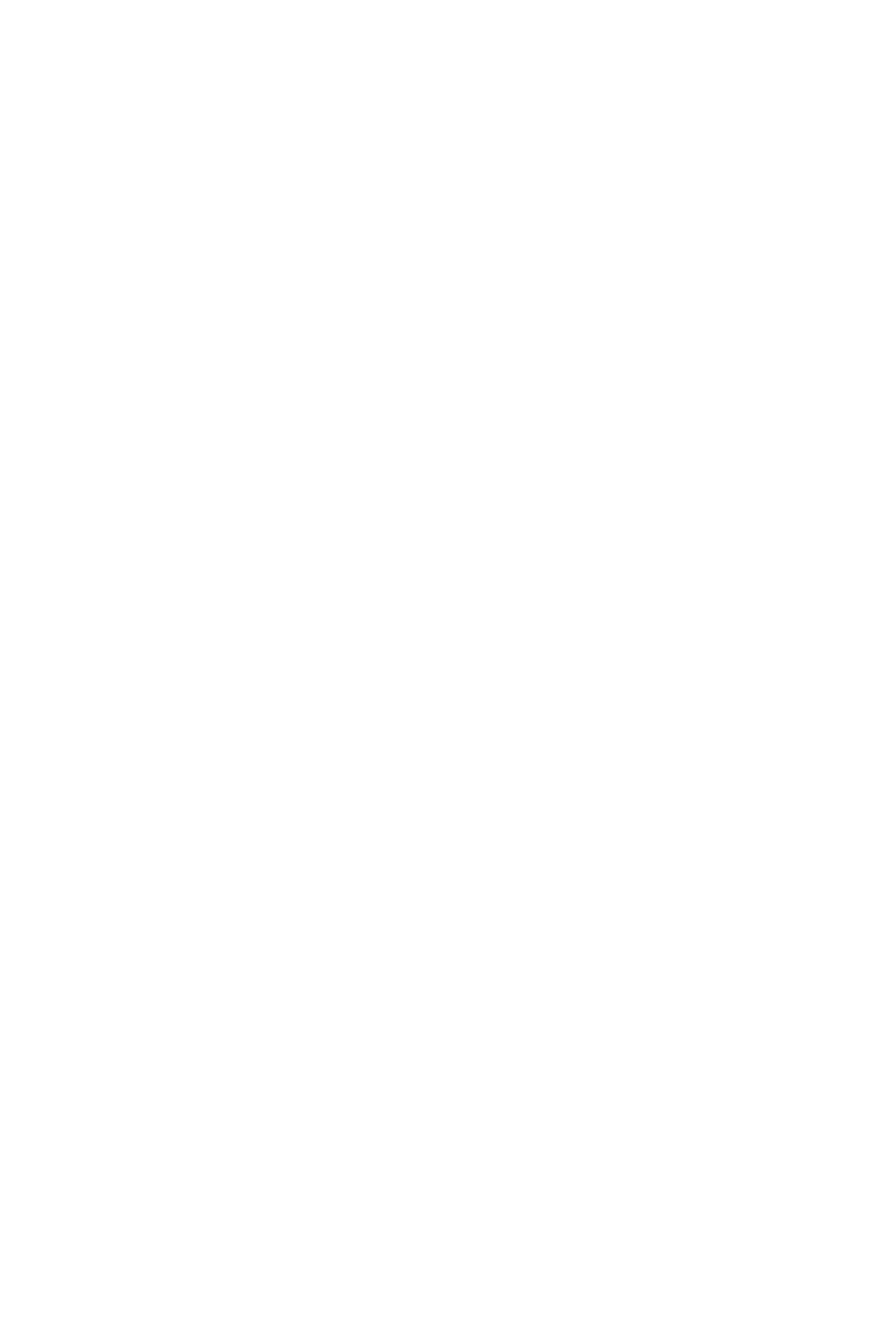
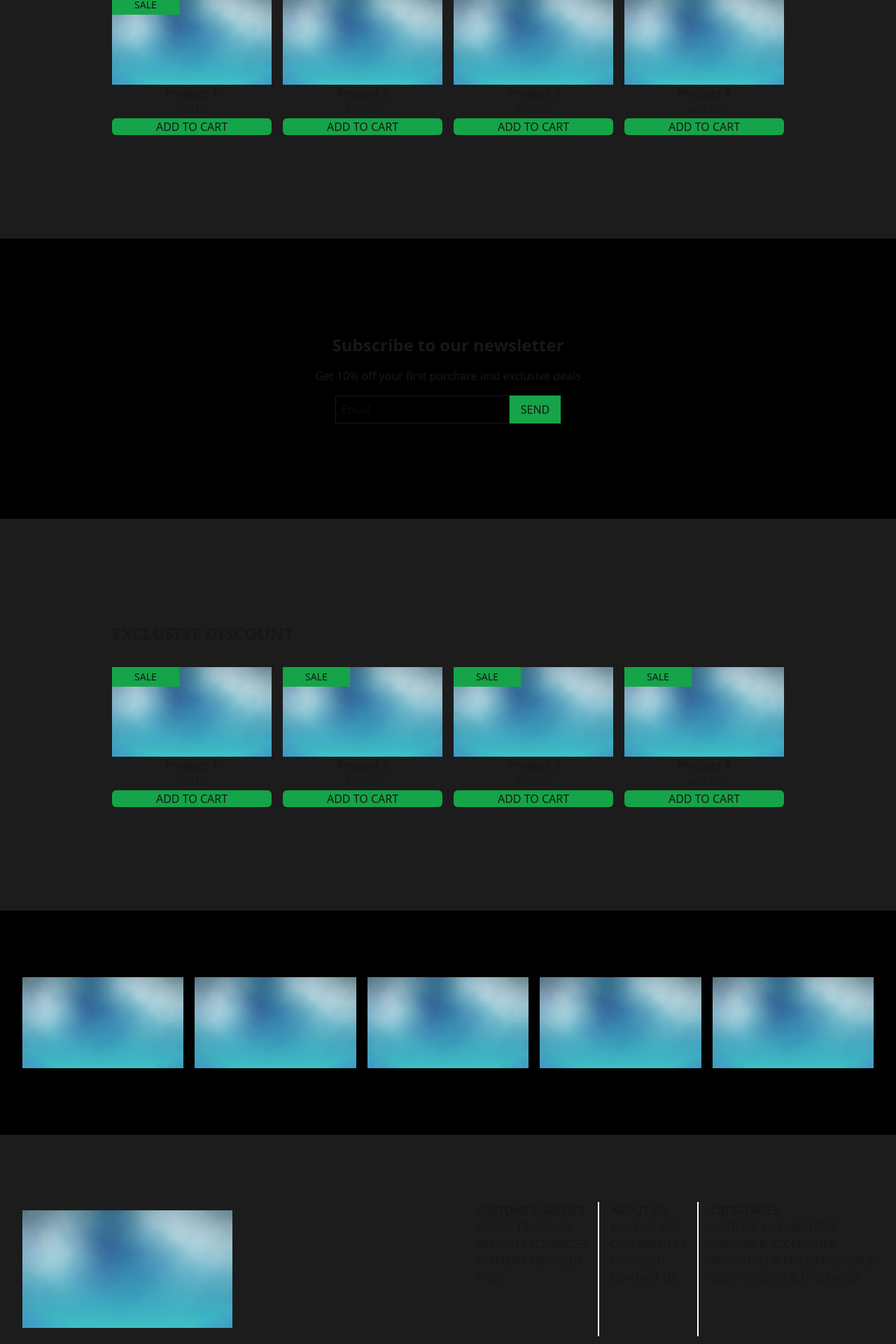
Before and after one commit to JhojanRop/404-tech-frontend, a Next.js app: page / in a window 1280 px wide. Shown: the part 779-2699 px from the top of the page at 70% size. Before the commit the page ends 800 px from the top, so only its background shows below. Built offline with nearby package versions, Linux system fonts and the light colour scheme; a web font is replaced by a local one.

Commit message:
Agrego componentes del Home

```diff
--- a/src/app/page.tsx
+++ b/src/app/page.tsx
@@ -1,6 +1,22 @@
+// Importo componentes del Home
+import Navbar from "@/components/home/navbar";
+import Hero from "@/components/home/hero";
+import Bestsellers from "@/components/home/bestsellers";
+import Newsletter from "@/components/home/newsletter";
+import Exclusive from "@/components/home/exclusivediscounts";
+import Brands from "@/components/home/brands";
+import Footer from "@/components/home/footer";
+
 export default function Home() {
   return (
     <>
+      <Navbar />
+      <Hero />
+      <Bestsellers />
+      <Newsletter />
+      <Exclusive />
+      <Brands />
+      <Footer />
     </>
   );
 }
--- /dev/null
+++ b/src/components/home/bestsellers.tsx
@@ -0,0 +1,41 @@
+import Card from "../ui/Card";
+
+const Bestsellers = () => {
+    return (
+        <div className="flex flex-col items-center justify-center gap-8 h-[70vh] bg-[#1c1c1c]">
+            <div className="flex flex-col items-start w-3/4">
+                <h2 className="font-bold text-2xl">BEST SELLERS</h2>
+            </div>
+            <div className="w-3/4">
+                <div className="grid grid-cols-4 gap-4">
+                    <Card
+                        image="/image-test.jpg"
+                        title="Product 1"
+                        price="$10.00"
+                        sale={true}
+                    />
+                    <Card
+                        image="/image-test.jpg"
+                        title="Product 2"
+                        price="$20.00"
+                        sale={false}
+                    />
+                    <Card
+                        image="/image-test.jpg"
+                        title="Product 3"
+                        price="$30.00"
+                        sale={false}
+                    />
+                    <Card
+                        image="/image-test.jpg"
+                        title="Product 4"
+                        price="$40.00"
+                        sale={false}
+                    />
+                </div>
+            </div>
+        </div>
+    )
+}
+
+export default Bestsellers;
--- /dev/null
+++ b/src/components/home/brands.tsx
@@ -0,0 +1,23 @@
+const Brands = () => {
+    return (
+        <div className="grid grid-cols-5 gap-4 py-12 px-8 w-full justify-center items-center h-[40vh] bg-black">
+            <div>
+                <img src="/image-test.jpg" alt="brand" />
+            </div>
+            <div>
+                <img src="/image-test.jpg" alt="brand" />
+            </div>
+            <div>
+                <img src="/image-test.jpg" alt="brand" />
+            </div>
+            <div>
+                <img src="/image-test.jpg" alt="brand" />
+            </div>
+            <div>
+                <img src="/image-test.jpg" alt="brand" />
+            </div>
+        </div>
+    )
+}
+
+export default Brands;
--- /dev/null
+++ b/src/components/home/exclusivediscounts.tsx
@@ -0,0 +1,41 @@
+import Card from "../ui/Card";
+
+const Exclusive = () => {
+    return (
+        <div className="flex flex-col items-center justify-center gap-8 h-[70vh] bg-[#1c1c1c]">
+            <div className="flex flex-col items-start w-3/4">
+                <h2 className="font-bold text-2xl">EXCLUSIVE DISCOUNT</h2>
+            </div>
+            <div className="w-3/4">
+                <div className="grid grid-cols-4 gap-4">
+                    <Card
+                        image="/image-test.jpg"
+                        title="Product 1"
+                        price="$10.00"
+                        sale={true}
+                    />
+                    <Card
+                        image="/image-test.jpg"
+                        title="Product 2"
+                        price="$20.00"
+                        sale={true}
+                    />
+                    <Card
+                        image="/image-test.jpg"
+                        title="Product 3"
+                        price="$30.00"
+                        sale={true}
+                    />
+                    <Card
+                        image="/image-test.jpg"
+                        title="Product 4"
+                        price="$40.00"
+                        sale={true}
+                    />
+                </div>
+            </div>
+        </div>
+    )
+}
+
+export default Exclusive;
--- /dev/null
+++ b/src/components/home/footer.tsx
@@ -0,0 +1,41 @@
+const Footer = () => {
+    return (
+        <div className="bg-[#1c1c1c] h-[60vh] flex flex-col items-center justify-center gap-8">
+            <div className="w-full px-8 h-full flex items-center justify-between">
+                <div>
+                    <img src="/image-test.jpg" alt="footer" className="" />
+                </div>
+                <div className="flex h-full py-24 justify-end gap-4 w-1/2">
+                    <div className="flex flex-col">
+                        <h2 className="font-bold">CUSTOMER SERVICE</h2>
+                        <a href="#">ORDER TRACKING</a>
+                        <a href="#">RETURN EXCHANGES</a>
+                        <a href="#">PAYMENT METHODS</a>
+                        <a href="#">FAQS</a>
+                    </div>
+                    <div className="bg-white w-[2px]"></div>
+                    <div className="flex flex-col">
+                        <h2 className="font-bold">ABOUT US</h2>
+                        <a href="#">WHO WE ARE</a>
+                        <a href="#">OUR SERVICES</a>
+                        <a href="#">LOCATION</a>
+                        <a href="#">CONTACT US</a>
+                    </div>
+                    <div className="bg-white w-[2px]"></div>
+                    <div className="flex flex-col">
+                        <h2 className="font-bold">CATEGORIES</h2>
+                        <a href="#">LAPTOPS & COMPUTERS</a>
+                        <a href="#">GAMING & ACCESORIES</a>
+                        <a href="#">MONITORS & PHERIPHERICALS</a>
+                        <a href="#">COMPONENTS & UPGRADES</a>
+                    </div>
+                </div>
+            </div>
+            <div className="bg-black w-full h-[10vh] flex flex-col items-center justify-center text-xs">
+                <p>© 2025 404TECH ALL RIGHTS RESERVED.</p>
+            </div>
+        </div>
+    )
+}
+
+export default Footer;
--- /dev/null
+++ b/src/components/home/hero.tsx
@@ -0,0 +1,18 @@
+import Button from "../ui/Button";
+
+const Hero = () => {
+    return (
+        <div className="flex flex-col items-center justify-center h-[70vh] gap-8 mt-0">
+            <div>
+                <img src="/image-test.jpg" alt="test" className="" />
+            </div>
+            <div className="grid grid-cols-3 gap-4">
+                <Button variant="bordered" className="px-4 py-2">THE NEWEST</Button>
+                <Button variant="bordered" className="px-4 py-2">GET A QUOTE</Button>
+                <Button variant="bordered" className="px-4 py-2">OUR RECOMMENDATIONS</Button>
+            </div>
+        </div>
+    )
+}
+
+export default Hero;
--- /dev/null
+++ b/src/components/home/navbar.tsx
@@ -0,0 +1,23 @@
+import Button from "../ui/Button";
+
+const Navbar = () => {
+    return (
+        <div className="flex w-full justify-between items-center h-[10vh] fixed top-0 left-0 z-10 px-4 bg-black">
+            <div></div>
+            <div className="flex gap-4">
+                <Button variant="classic" className="px-4 py-2 color-black">
+                    <span>HOME</span>
+                </Button>
+                <Button variant="classic" className="px-4 py-2 color-black">
+                    <span>STORE</span>
+                </Button>
+                <Button variant="classic" className="px-4 py-2 color-black">
+                    <span>SEARCH</span>
+                </Button>
+            </div>
+            <div></div>
+        </div>
+    )
+}
+
+export default Navbar;
--- /dev/null
+++ b/src/components/home/newsletter.tsx
@@ -0,0 +1,22 @@
+import Button from "../ui/Button";
+
+const Newsletter = () => {
+    return (
+        <div className="flex flex-col h-[50vh] w-full justify-center items-center gap-4 bg-black">
+            <div>
+                <h2 className="font-bold text-2xl">Subscribe to our newsletter</h2>
+            </div>
+            <div>
+                <p>Get 10% off your first purchare and exclusive deals</p>
+            </div>
+            <div className="flex">
+                <input type="text" placeholder="Email" className="border px-2" />
+                <Button variant="classic" className="px-4 py-2 rounded-none">
+                    <span>SEND</span>
+                </Button>
+            </div>
+        </div>
+    )
+}
+
+export default Newsletter;
--- /dev/null
+++ b/src/components/ui/Card.tsx
@@ -0,0 +1,25 @@
+import React from "react";
+import Button from "./Button";
+
+interface CardProps {
+    image: string;
+    title: string;
+    price: string;
+    sale: boolean
+}
+
+const Card: React.FC<CardProps> = ({ image, title, price, sale }) => {
+    return (
+        <div className="flex flex-col items-center justify-center relative">
+            {
+                sale && <span className="absolute z-1 top-0 left-0 px-8 py-1 bg-viridian-600 text-sm">SALE</span>
+            }
+            <img src={image} alt={title} className="" />
+            <h3 className="font-bold">{title}</h3>
+            <p>{price}</p>
+            <Button variant="classic" className="w-full">ADD TO CART</Button>
+        </div>
+    );
+};
+
+export default Card;
```
Also changed, not shown: public/image-test.jpg (added).
